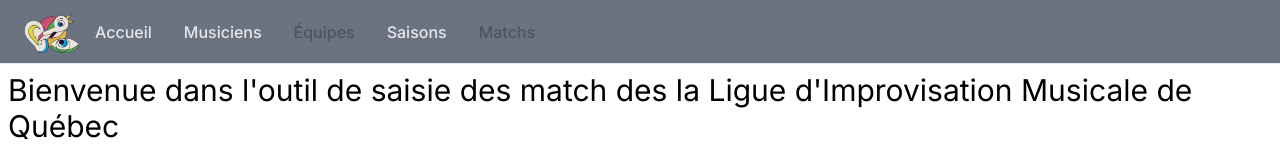
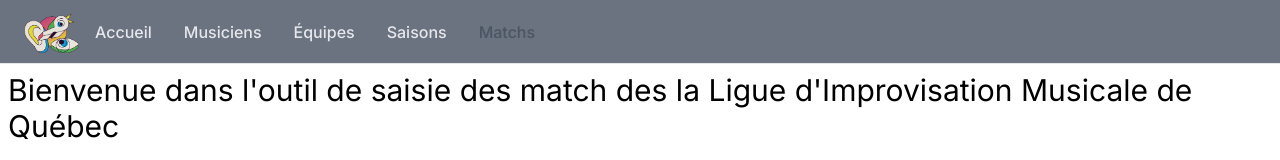
Before and after one commit to tnazare/limq-marker-app, a Next.js app: page / in a window 1280 px wide. Shown: the top 160 px of the page. Built offline with nearby package versions, Linux system fonts and the light colour scheme.

Commit message:
Add skeleton for season pages teams

```diff
--- /dev/null
+++ b/app/seasonTeams/page.tsx
@@ -0,0 +1,5 @@
+"use client";
+
+import ListOfSeasonTeamsPage from '@/features/seasons/pages/listOfSeasonTeamsPage'
+
+export default ListOfSeasonTeamsPage
--- a/features/common/components/navigationBar.tsx
+++ b/features/common/components/navigationBar.tsx
@@ -12,7 +12,7 @@ function NavigationBar() {
         <span className="h-[2px] mx-4 bg-gray-200 dark:bg-gray-800/30"/>
         <NavigationLink text={"Musiciens"} href="/musicians"/>
         <span className="h-[2px] mx-4 bg-gray-200 dark:bg-gray-800/30"/>
-        <NavigationLink text={"Équipes"} href="/teams" disabled/>
+        <NavigationLink text={"Équipes"} href="/teams" />
         <span className="h-[2px] mx-4 bg-gray-200 dark:bg-gray-800/30"/>
         <NavigationLink text={"Saisons"} href="/seasons"/>
         <span className="h-[2px] mx-4 bg-gray-200 dark:bg-gray-800/30"/>
--- /dev/null
+++ b/features/seasonTeams/components/listOfSeasonTeamsPageComponents/listOfSeasonTeams.tsx
@@ -0,0 +1 @@
+// TODO MAB
--- /dev/null
+++ b/features/seasonTeams/components/listOfSeasonTeamsPageComponents/seasonTeamListItem.tsx
@@ -0,0 +1,27 @@
+import React from 'react'
+import Link from 'next/link'
+import {TableCell, TableRow} from "@/features/common/components/shadcn-ui/table";
+import type {SeasonTeamPayload} from "@/features/seasonTeams/prismaPayloads/seasonTeamPayload";
+
+interface SeasonTeamListItemProps {
+    seasonTeam: SeasonTeamPayload,
+    deleteHandler: (id: string) => void
+}
+
+// TODO MAB THIS
+function SeasonTeamListItem({seasonTeam, deleteHandler}: SeasonTeamListItemProps) {
+    return (
+        <TableRow className='flex-1 m-1 p-2 even:bg-gray-50 odd:bg-white'>
+            <TableCell className='border'>
+                {seasonTeam.name}
+            </TableCell>
+            <TableCell className='border'>
+                {format(seasonTeam.color, "PPP")}
+            </TableCell>
+            <TableCell className='border'>
+            </TableCell>
+        </TableRow>
+    )
+}
+
+export default SeasonTeamListItem
--- /dev/null
+++ b/features/seasonTeams/pages/listOfSeasonTeamsPage.tsx
@@ -0,0 +1 @@
+// TODO MAB THIS
--- /dev/null
+++ b/features/seasonTeams/restResponseModels/seasonTeamsListResponseModel.ts
@@ -0,0 +1 @@
+// TODO MAB
--- /dev/null
+++ b/features/seasonTeams/store/seasonTeams.ts
@@ -0,0 +1 @@
+// TODO MAB THIS
```
Also changed, not shown: 2 other files (tests, documents, lock files or other folders).
